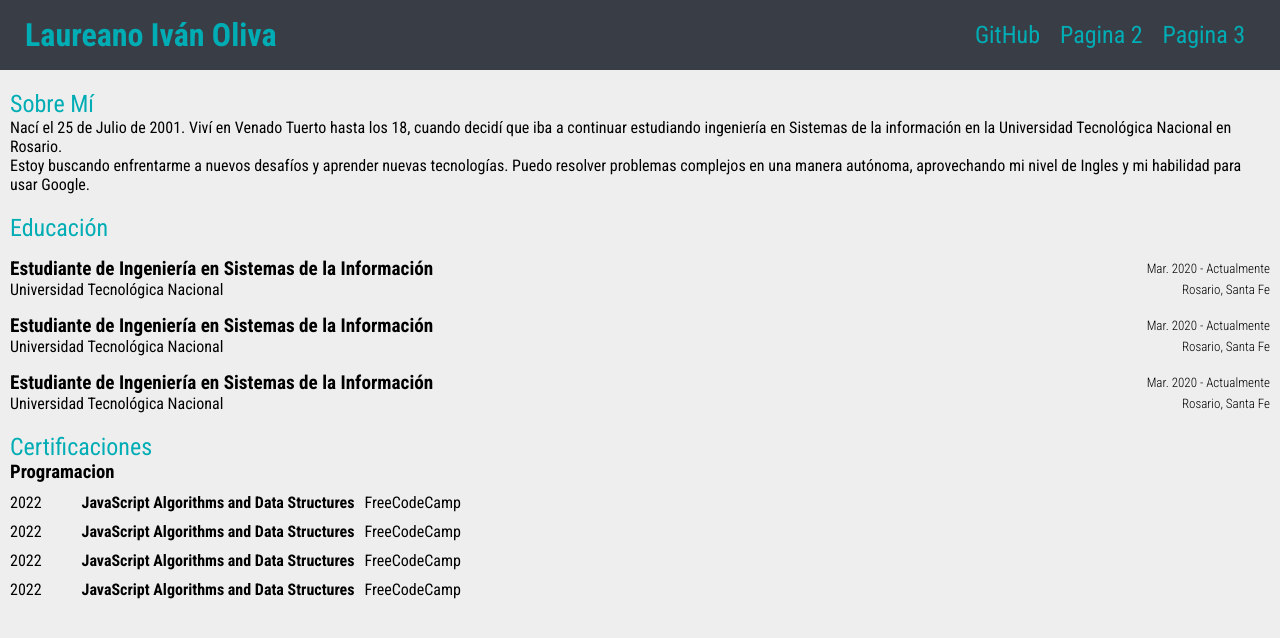
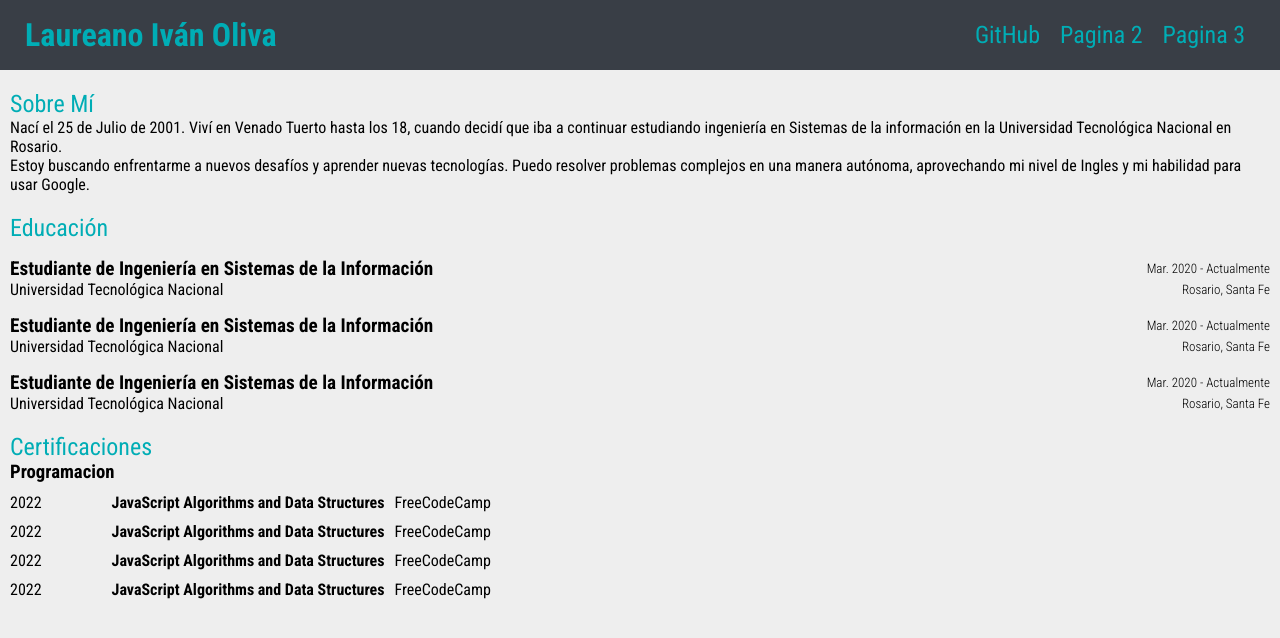
Before and after one commit to laucha54321/mi-pagina, a Vue app: page / in a window 1280 px wide. Shown: the top 638 px of the page. Built offline with nearby package versions, Linux system fonts and the light colour scheme.

Commit message:
bacground color corrected.

```diff
--- a/src/App.vue
+++ b/src/App.vue
@@ -1,5 +1,7 @@
 <template>
-  <router-view/>
+  <body>
+    <router-view/>
+  </body>
 </template>
 
 <style>
@@ -15,7 +17,6 @@ https://colorhunt.co/palette/222831393e4600adb5eeeeee */
   list-style: none;
   text-decoration: none;
   font-family: 'Roboto Condensed', sans-serif;
-  font-weight: light;
 }
 h2{
   margin-top: 20px;
@@ -25,5 +26,8 @@ h2{
 .container{
   margin: 10px;
 }
+body{
+  background-color:#EEEEEE;
+}
 
 </style>
--- a/src/components/TheHeader.vue
+++ b/src/components/TheHeader.vue
@@ -2,9 +2,9 @@
     <header :class="classLoop">
       <h1 :class="classLoop">{{ aux }}</h1>
       <nav class="links-header">
-        <a href="https://github.com/laucha54321">GitHub</a>
-        <a href="">Pagina 2</a>
-        <a href="">Pagina 3</a>
+        <a href="https://github.com/laucha54321" target="_blank">GitHub</a>
+        <a href="" target="_blank">Pagina 2</a>
+        <a href="" target="_blank">Pagina 3</a>
       </nav>
     </header>
 </template>
--- a/src/components/yearTitle.vue
+++ b/src/components/yearTitle.vue
@@ -1,8 +1,10 @@
 <template>
-    <div class="year-title">
-        <p>2022</p>
-        <p class="main">JavaScript Algorithms and Data Structures</p>
-        <p>FreeCodeCamp</p>
+    <div>
+        <div class="year-title">
+            <p>2022</p>
+            <p class="main">JavaScript Algorithms and Data Structures</p>
+            <p>FreeCodeCamp</p>
+        </div>
     </div>
 </template>
 <style scoped>
@@ -13,7 +15,7 @@
 }
 .main{
     font-weight: bold;
-    padding-left: 40px;
+    padding-left: 70px;
     padding-right: 10px;
 }
 </style>
--- a/src/views/HomeView.vue
+++ b/src/views/HomeView.vue
@@ -35,11 +35,6 @@ export default{
 }
 </script>
 <style scoped>
-.home{
-  width: 100vw;
-  height: 100vh;
-  background: #EEEEEE;
-}
 p{
   font-weight: light;
 }
```
